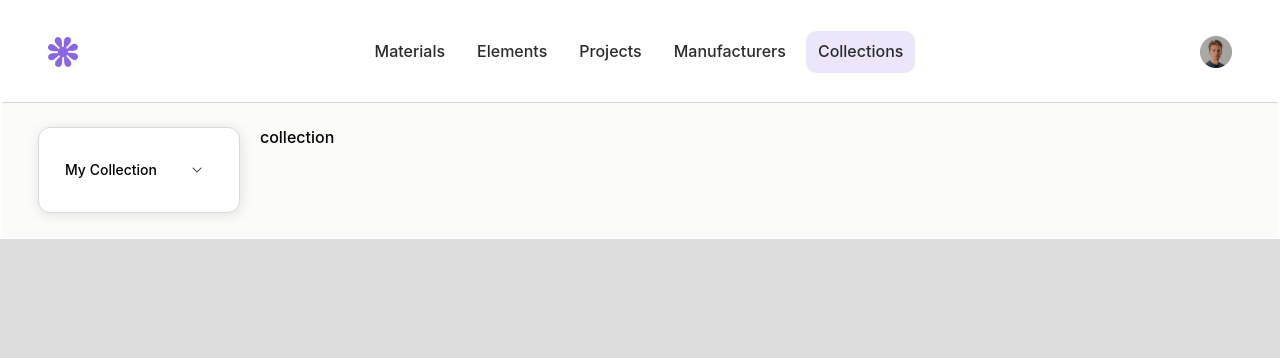
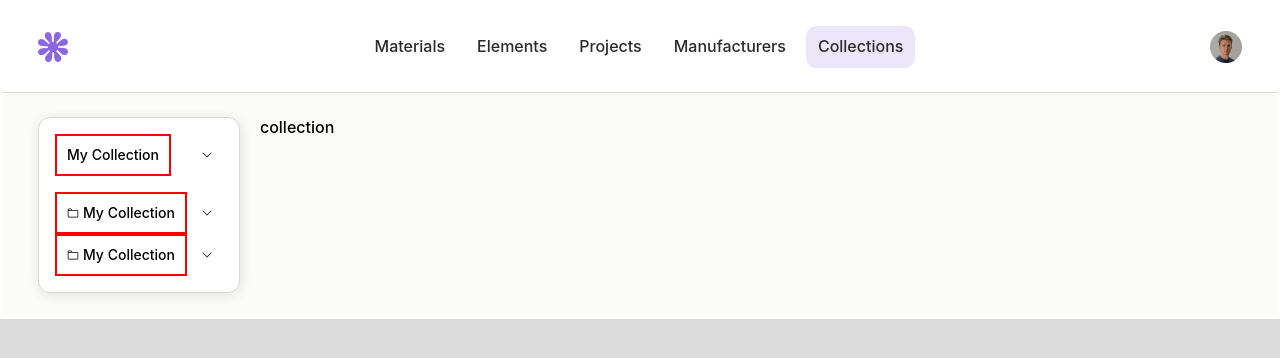
Before and after one commit to saranyavinjarapu/collection_list_crud, a React (Create React App) app: page / in a window 1280 px wide. Shown: the top 358 px of the page. Built offline with nearby package versions, Linux system fonts and the light colour scheme.

Commit message:
added navmenuitem custom component to populate nav menu

```diff
--- a/package.json
+++ b/package.json
@@ -8,6 +8,7 @@
     "@testing-library/user-event": "^13.5.0",
     "react": "^18.3.1",
     "react-dom": "^18.3.1",
+    "react-fontawesome": "^1.7.1",
     "react-scripts": "5.0.1",
     "web-vitals": "^2.1.4"
   },
--- /dev/null
+++ b/src/components/Navbar/NavMenuItem.js
@@ -0,0 +1,18 @@
+import React from "react";
+import styles from "./Navbar.module.css";
+
+const NavMenuItem = ({ displayIcon, title, expandIcon }) => {
+  return (
+    <div className={styles.navHeader}>
+      <div className={styles.navHeaderTitle}>
+        {displayIcon && (
+          <img src={displayIcon} alt="Nav Bar Content Display Icon"></img>
+        )}
+        {title}
+      </div>
+      <img src={expandIcon} alt="Nav Bar Expand/Collapse Icon"></img>
+    </div>
+  );
+};
+
+export default NavMenuItem;
--- a/src/components/Navbar/Navbar.js
+++ b/src/components/Navbar/Navbar.js
@@ -1,13 +1,27 @@
 import React from "react";
 import styles from "./Navbar.module.css";
 import down_arrow_icon from "../../assets/down_arrow_icon.png";
+import folder_icon from "../../assets/folder_icon.png";
+import NavMenuItem from "./NavMenuItem";
 
 const Navbar = () => {
   return (
     <nav className={styles.navbar}>
-      <div className={styles.navHeader}>
-        <div className={styles.navHeaderTitle}>My Collection</div>
-        <img src={down_arrow_icon} alt="Nav Bar Expand Icon"></img>
+      <NavMenuItem
+        title="My Collection"
+        expandIcon={down_arrow_icon}
+      ></NavMenuItem>
+      <div className={styles.navContent}>
+        <NavMenuItem
+          title="My Collection"
+          displayIcon={folder_icon}
+          expandIcon={down_arrow_icon}
+        ></NavMenuItem>
+        <NavMenuItem
+          title="My Collection"
+          displayIcon={folder_icon}
+          expandIcon={down_arrow_icon}
+        ></NavMenuItem>
       </div>
     </nav>
   );
--- a/src/components/Navbar/Navbar.module.css
+++ b/src/components/Navbar/Navbar.module.css
@@ -17,13 +17,12 @@
 }
 
 .navHeaderTitle {
+  display: flex;
   padding: 12px 10px;
   font-size: 14px;
   line-height: 14px;
-  text-align: left;
+  border: 2px solid red;
+  justify-content: flex-start;
+  align-items: center;
+  gap: 4px;
 }
-
-img {
-  vertical-align: middle;
-  padding: 10px;
-}
```
Also changed, not shown: src/assets/folder_icon.png (added), 1 other file (tests, documents, lock files or other folders).
